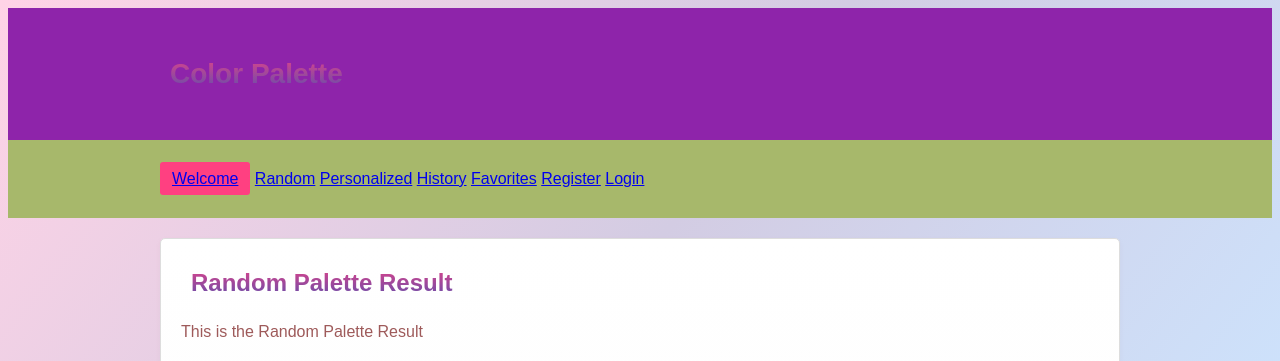
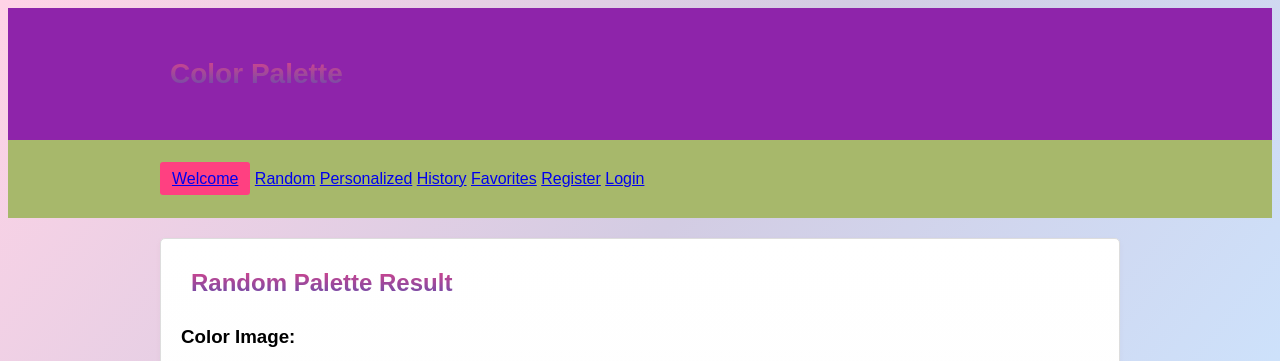
Before and after one commit to Veneloo/Color-Palette, a Flask app: template templates/random-result.html in a window 1280 px wide. Shown: the top 361 px of the page. Run offline with Flask 3, Linux system fonts and the light colour scheme; the template is opened without the code that fills it: most values are stand-ins (such as "Sample title", 1, 10 or a date in 2020).

Commit message:
Updated Styles

```diff
--- a/templates/random-result.html
+++ b/templates/random-result.html
@@ -2,7 +2,6 @@
 
 {% block subtitle %}Random Palette Result{% endblock %}
 
-{% block text %}This is the Random Palette Result{% endblock %}
 
 {% block content %}
   <div>
```
Also changed, not shown: instance/site.db, 1 other file.
